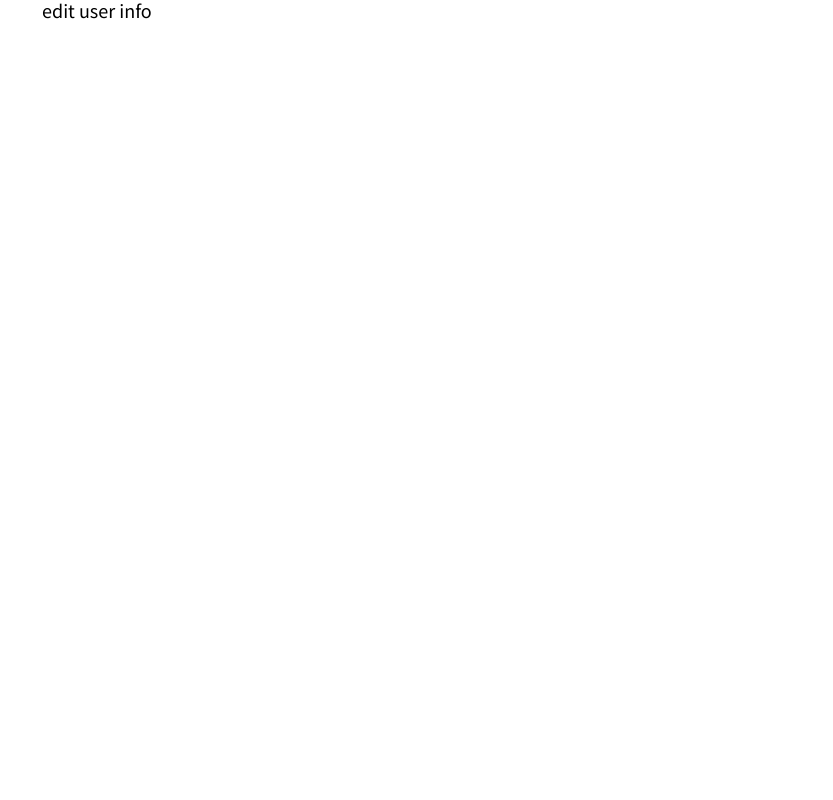
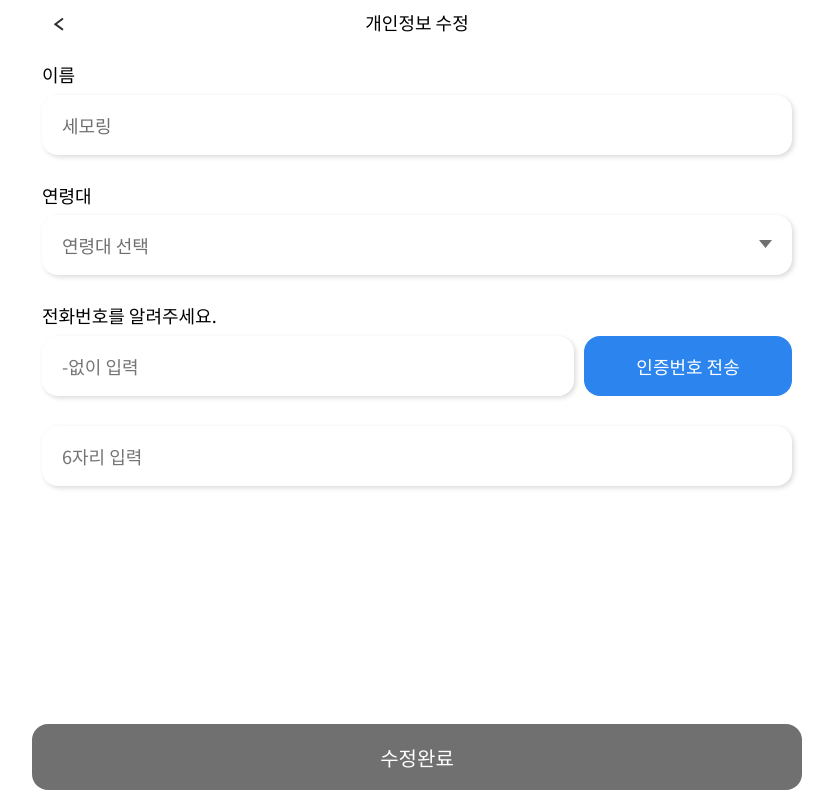
Before and after one commit to semos0px/partner-desktop, a React (Create React App) app: page /20200902 in a window 1280 px wide. Shown: the whole page, without its empty margins (223-1056 px from the left). Built offline with nearby package versions, Linux system fonts and the light colour scheme; a web font is replaced by a local one.

Commit message:
✨ Finish EditPartnerInfoPage

```diff
--- a/src/pages/user/edit.js
+++ b/src/pages/user/edit.js
@@ -1,7 +1,148 @@
+import InputField from "../../components/inputField";
 import PageLayout from "../../layouts/pageLayout";
+import PaddingLayout from "../../layouts/paddingLayout";
+import { useState } from "react";
+import { useParams } from "react-router-dom";
+import styled from "styled-components";
+import BottomButton from "../../modules/bottomButton";
+import colors from "../../styles/constants/colors";
+import SelectField from "../../components/selectField";
+import base from "../../styles/constants/base";
 
-const EditUserInfoPage = () => {
-  return <PageLayout>edit user info</PageLayout>;
+const Form = styled.form`
+  color: ${colors.black};
+`;
+
+const MobileValidateBox = styled.div`
+  p {
+    margin-bottom: 10px;
+  }
+`;
+
+const Button = styled.button`
+  width: 40%;
+  margin-left: 10px;
+  color: ${colors.white};
+  border-radius: ${base.borderRadius}px;
+  background-color: ${({ isActive }) =>
+    isActive ? colors.mediumGray : colors.blue};
+`;
+
+const EditPartnerInfoPage = () => {
+  // pid: partner id
+  const { pid } = useParams();
+
+  const [inputValue, setInputValue] = useState({
+    name: "세모링",
+    ageGroup: 20,
+  });
+
+  const [validated, setValidated] = useState(false);
+
+  const [sendCertificationNum, setSendCertificationNum] = useState(false);
+
+  const sendCertificationNumHandler = () => {
+    setSendCertificationNum(true);
+    console.log("인증번호 전송");
+  };
+
+  const ageGroupOptionList = [
+    {
+      text: "20대(20 ~ 29)",
+      value: 20,
+    },
+    {
+      text: "30대(30 ~ 39)",
+      value: 30,
+    },
+    {
+      text: "40대(40 ~ 49)",
+      value: 40,
+    },
+    {
+      text: "50대(50 ~ 59)",
+      value: 50,
+    },
+    {
+      text: "60대 이상(60 ~)",
+      value: 60,
+    },
+  ];
+
+  // TODO: data fetching - pid를 통해 name, age group 정보 가져오기
+  // 가져온 데이터 input의 default value로 넣어주기
+
+  const partnerInfoSubmitHandler = () => {
+    console.log("수정완료");
+  };
+
+  const infoChangeHandler = (e) => {
+    const { name, value } = e.target;
+
+    setInputValue((prev) => ({
+      ...prev,
+      [name]: value,
+    }));
+
+    console.log(inputValue);
+  };
+
+  const verifiedHandler = () => {
+    // TODO
+    console.log("인증하기");
+    setValidated(true);
+  };
+
+  return (
+    <>
+      <PageLayout headerTitle="개인정보 수정" isGoBack={true}>
+        <PaddingLayout>
+          <Form onSubmit={partnerInfoSubmitHandler}>
+            <InputField
+              label="이름"
+              placeholder="본명"
+              name="name"
+              value={inputValue.name}
+              changeHandler={infoChangeHandler}
+            />
+
+            <SelectField
+              label="연령대"
+              name="ageGroup"
+              optionList={ageGroupOptionList}
+              value={inputValue.ageGroup}
+            />
+
+            <MobileValidateBox>
+              <p>전화번호를 알려주세요.</p>
+              <InputField name="mobileNumber" placeholder="-없이 입력">
+                <Button
+                  type="button"
+                  onClick={sendCertificationNumHandler}
+                  isActive={sendCertificationNum}
+                >
+                  인증번호 전송
+                </Button>
+              </InputField>
+              <InputField name="mobileNumber" placeholder="6자리 입력">
+                {sendCertificationNum && (
+                  <Button type="button" onClick={verifiedHandler}>
+                    인증하기
+                  </Button>
+                )}
+              </InputField>
+            </MobileValidateBox>
+          </Form>
+        </PaddingLayout>
+      </PageLayout>
+
+      <BottomButton
+        text="수정완료"
+        color={validated ? colors.blue : colors.mediumGray}
+        clickHandler={partnerInfoSubmitHandler}
+      />
+    </>
+  );
 };
 
-export default EditUserInfoPage;
+export default EditPartnerInfoPage;
```
